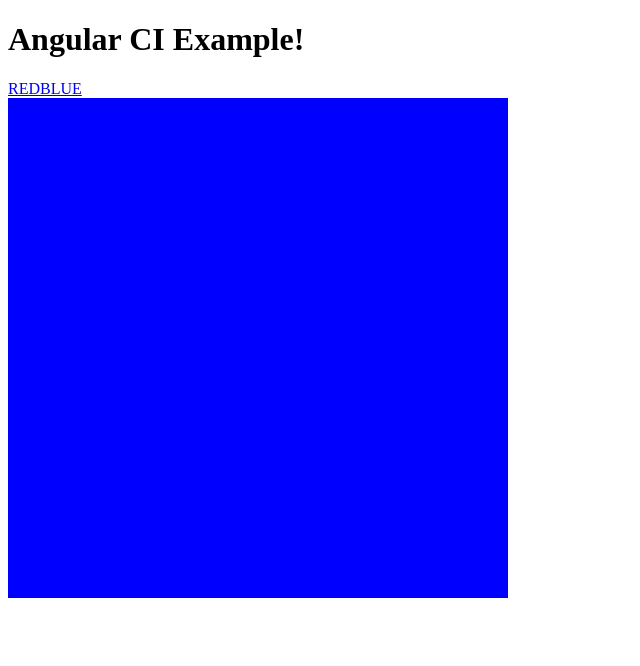
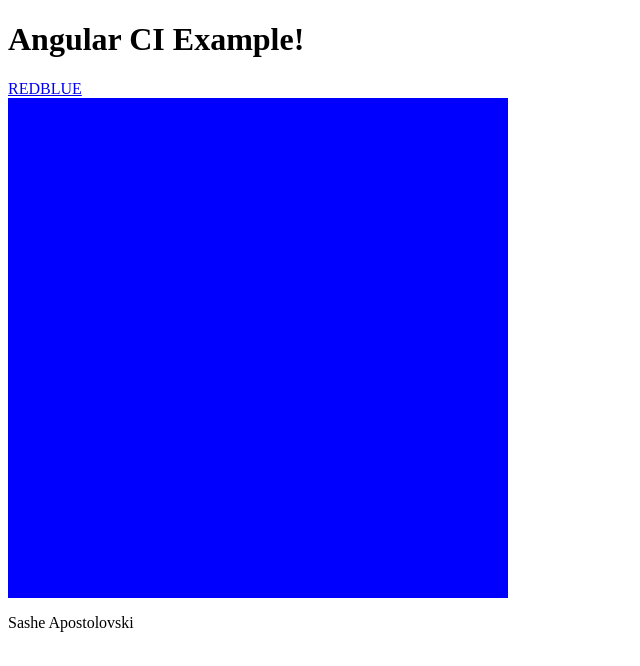
Before and after one commit to sashoa/azure-app-test, an Angular app in the folder azure-test/: page /blue in a window 1280 px wide. Shown: the top 666 px of the page, without its empty margins (0-640 px from the left). Built offline with nearby package versions, Linux system fonts and the light colour scheme.

Commit message:
trigger build

```diff
--- a/azure-test/src/app/blue/blue.component.ts
+++ b/azure-test/src/app/blue/blue.component.ts
@@ -4,6 +4,7 @@ import { Component, OnInit } from '@angular/core';
   selector: 'app-blue',
   template: `
     <div class="wrapper"></div>
+    <p>Sashe Apostolovski</p>
   `,
   styles: ['div.wrapper { width: 500px; height: 500px; background-color: blue; }']
 })
```
